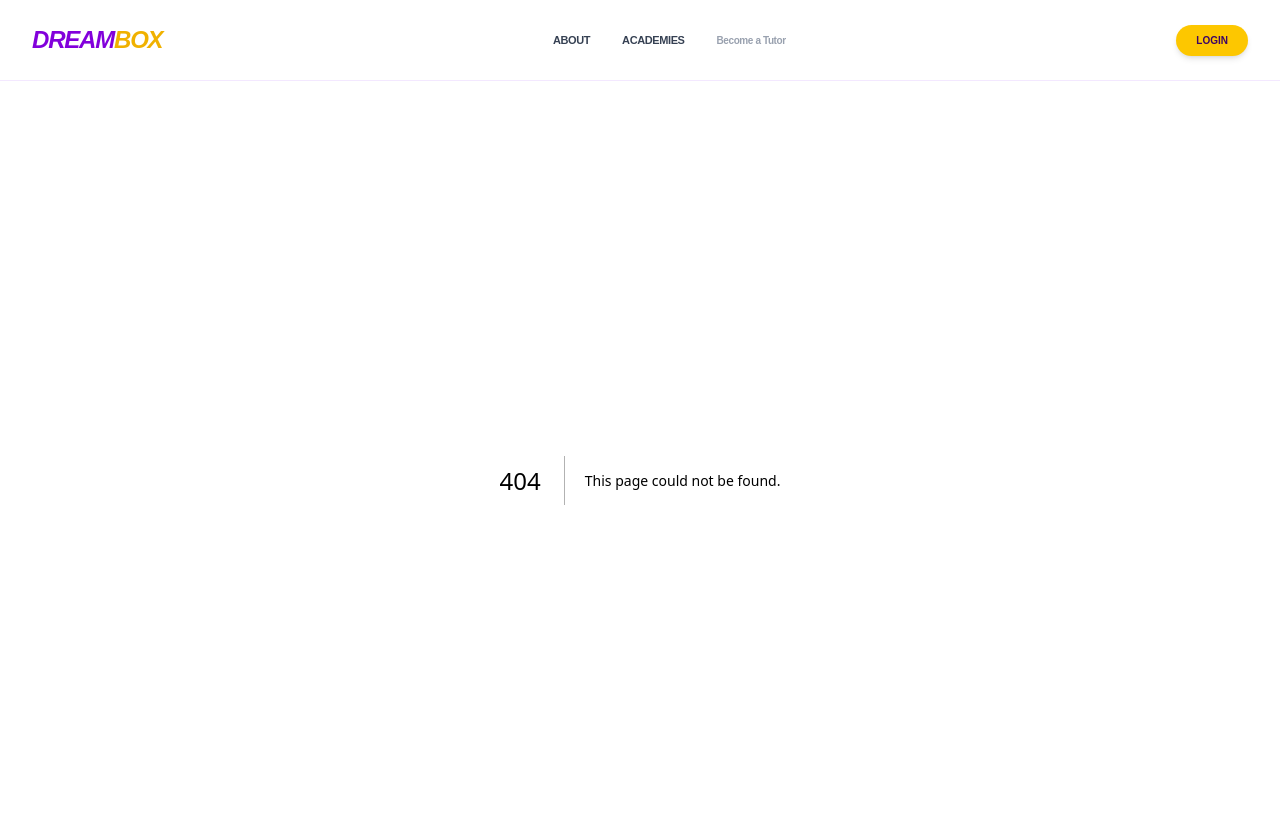
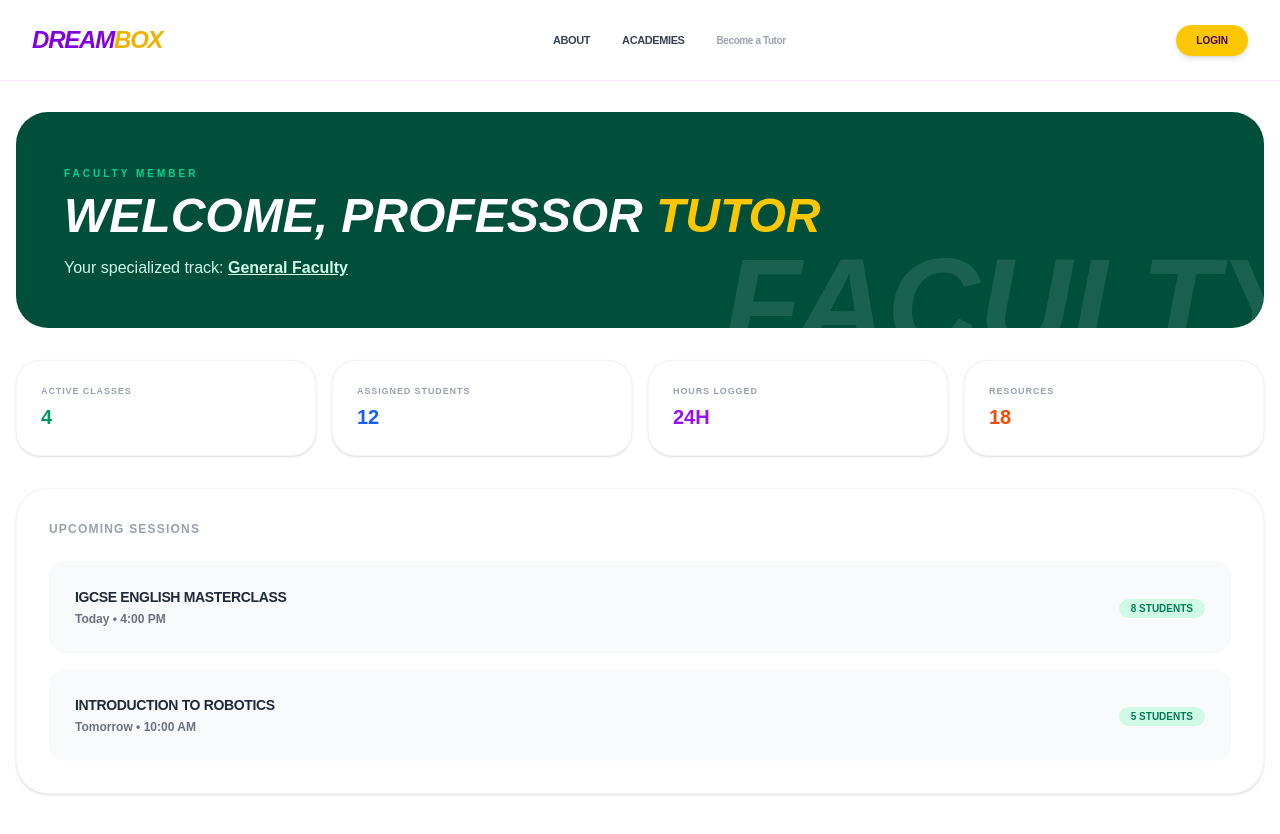
Before and after one commit to Buttons-Tech/dream_box, a Next.js app: page /tutor in a window 1280 px wide. Before the commit this address had no page. Shown: the top 834 px of the page. After the commit the page ends 800 px from the top, so only its background shows below. Built offline with nearby package versions, Linux system fonts and the light colour scheme.

Commit message:
fixed tutrs signup

```diff
--- a/app/Components/TutorSignupModal.tsx
+++ b/app/Components/TutorSignupModal.tsx
@@ -1,4 +1,5 @@
 "use client";
+import Router from 'next/router';
 import React, { useState } from 'react';
 
 interface ModalProps {
@@ -7,6 +8,7 @@ interface ModalProps {
 }
 
 export default function TutorSignupModal({ isOpen, onClose }: ModalProps) {
+
   const [loading, setLoading] = useState(false);
   const [formData, setFormData] = useState({
     fullName: '',
@@ -30,7 +32,15 @@ export default function TutorSignupModal({ isOpen, onClose }: ModalProps) {
       });
 
       if (response.ok) {
-        alert("Application Submitted! Welcome to the Faculty.");
+
+        const data = await response.json();
+  // Store the user data
+  localStorage.setItem('dbx_user', JSON.stringify(data.user));
+  localStorage.setItem('dbx_token', data.token);
+
+  // Direct to the Tutor Dashboard
+  Router.push('/tutor');
+  onClose();
         onClose();
       }
     } catch (error) {
@@ -58,7 +68,7 @@ export default function TutorSignupModal({ isOpen, onClose }: ModalProps) {
               required
               type="text"
               placeholder="FULL NAME"
-              className="w-full p-4 bg-gray-50 border border-gray-100 rounded-2xl text-xs font-bold uppercase tracking-widest outline-purple-700"
+              className="w-full p-4 bg-gray-50 border border-gray-100 rounded-2xl text-xs font-bold uppercase tracking-widest outline-purple-700 text-gray-900 !opacity-100 [appearance:none] [-webkit-appearance:none]"
               onChange={(e) => setFormData({...formData, fullName: e.target.value})}
             />
 
@@ -67,14 +77,14 @@ export default function TutorSignupModal({ isOpen, onClose }: ModalProps) {
                 required
                 type="text"
                 placeholder="CITY / COUNTRY"
-                className="p-4 bg-gray-50 border border-gray-100 rounded-2xl text-[10px] font-bold uppercase tracking-widest outline-purple-700"
+                className="p-4 bg-gray-50 border border-gray-100 rounded-2xl text-[10px] font-bold uppercase tracking-widest outline-purple-700 text-gray-900 !opacity-100 [appearance:none] [-webkit-appearance:none]"
                 onChange={(e) => setFormData({...formData, location: e.target.value})}
               />
               <input
                 required
                 type="text"
                 placeholder="EXP (e.g. 5 Years)"
-                className="p-4 bg-gray-50 border border-gray-100 rounded-2xl text-[10px] font-bold uppercase tracking-widest outline-purple-700"
+                className="p-4 bg-gray-50 border border-gray-100 rounded-2xl text-[10px] font-bold uppercase tracking-widest outline-purple-700 text-gray-900 !opacity-100 [appearance:none] [-webkit-appearance:none]"
                 onChange={(e) => setFormData({...formData, experience: e.target.value})}
               />
             </div>
@@ -93,7 +103,7 @@ export default function TutorSignupModal({ isOpen, onClose }: ModalProps) {
               required
               type="email"
               placeholder="EMAIL ADDRESS"
-              className="w-full p-4 bg-gray-50 border border-gray-100 rounded-2xl text-xs font-bold uppercase tracking-widest outline-purple-700"
+              className="w-full p-4 bg-gray-50 border border-gray-100 rounded-2xl text-xs font-bold uppercase tracking-widest outline-purple-700 text-gray-900 !opacity-100 [appearance:none] [-webkit-appearance:none]"
               onChange={(e) => setFormData({...formData, email: e.target.value})}
             />
 
@@ -101,7 +111,7 @@ export default function TutorSignupModal({ isOpen, onClose }: ModalProps) {
               required
               type="password"
               placeholder="PASSWORD"
-              className="w-full p-4 bg-gray-50 border border-gray-100 rounded-2xl text-xs font-bold uppercase tracking-widest outline-purple-700"
+              className="w-full p-4 bg-gray-50 border border-gray-100 rounded-2xl text-xs font-bold uppercase tracking-widest outline-purple-700 text-gray-900 !opacity-100 [appearance:none] [-webkit-appearance:none]"
               onChange={(e) => setFormData({...formData, password: e.target.value})}
             />
 
--- /dev/null
+++ b/app/tutor/page.tsx
@@ -0,0 +1,66 @@
+"use client";
+import React, { useEffect, useState } from 'react';
+
+export default function TutorDashboard() {
+  const [tutorData, setTutorData] = useState<any>(null);
+
+  return (
+    <div className="max-w-7xl mx-auto px-4 pt-8 space-y-8">
+      {/* HERO: The Faculty Banner */}
+      <section className="bg-emerald-900 rounded-[2rem] p-8 md:p-12 text-white relative overflow-hidden">
+        <div className="relative z-10">
+           <span className="text-[10px] font-black uppercase tracking-[0.3em] text-emerald-400">Faculty Member</span>
+           <h1 className="text-4xl md:text-5xl font-black italic uppercase mt-2">
+             Welcome, Professor <span className="text-yellow-400">{tutorData?.fullName?.split(' ')[0] || 'Tutor'}</span>
+           </h1>
+           <p className="mt-4 text-emerald-100 max-w-md font-medium">
+             Your specialized track: <span className="font-bold underline">{tutorData?.specialization || 'General Faculty'}</span>
+           </p>
+        </div>
+        <div className="absolute right-0 bottom-0 opacity-10 text-9xl font-black italic -mb-10 -mr-10">FACULTY</div>
+      </section>
+
+      {/* TUTOR STATS */}
+      <div className="grid grid-cols-2 lg:grid-cols-4 gap-4">
+        <StatTile label="Active Classes" value="4" color="text-emerald-600" />
+        <StatTile label="Assigned Students" value="12" color="text-blue-600" />
+        <StatTile label="Hours Logged" value="24h" color="text-purple-600" />
+        <StatTile label="Resources" value="18" color="text-orange-600" />
+      </div>
+
+      {/* UPCOMING CLASSES FEED */}
+      <section className="bg-white rounded-[2rem] p-8 border border-gray-100 shadow-sm">
+        <h2 className="text-xs font-black uppercase tracking-widest text-gray-400 mb-6">Upcoming Sessions</h2>
+        <div className="space-y-4">
+          <SessionCard title="IGCSE English Masterclass" time="Today • 4:00 PM" students="8" />
+          <SessionCard title="Introduction to Robotics" time="Tomorrow • 10:00 AM" students="5" />
+        </div>
+      </section>
+    </div>
+  );
+}
+
+function StatTile({ label, value, color }: any) {
+  return (
+    <div className="bg-white p-6 rounded-3xl border border-gray-100 shadow-sm hover:shadow-md transition-all">
+      <p className="text-[9px] font-black text-gray-400 uppercase tracking-widest mb-1">{label}</p>
+      <p className={`text-xl font-black uppercase truncate ${color}`}>{value}</p>
+    </div>
+  );
+}
+
+function SessionCard({ title, time, students }: any) {
+  return (
+    <div className="flex items-center justify-between p-6 bg-gray-50 rounded-2xl border-2 border-transparent hover:border-emerald-400 transition-all cursor-pointer">
+      <div>
+        <h3 className="font-black text-gray-800 uppercase text-sm tracking-tight">{title}</h3>
+        <p className="text-xs font-bold text-gray-500 mt-1">{time}</p>
+      </div>
+      <div className="text-right">
+        <span className="bg-emerald-100 text-emerald-700 px-3 py-1 rounded-full text-[10px] font-black uppercase">
+          {students} Students
+        </span>
+      </div>
+    </div>
+  );
+}
```
